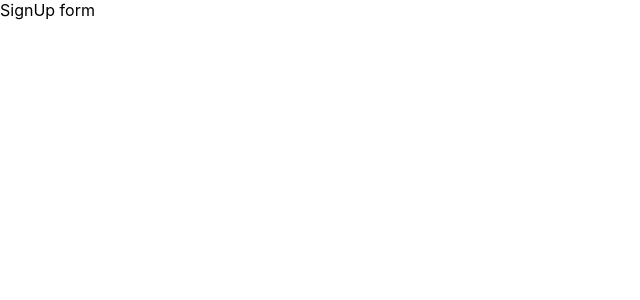
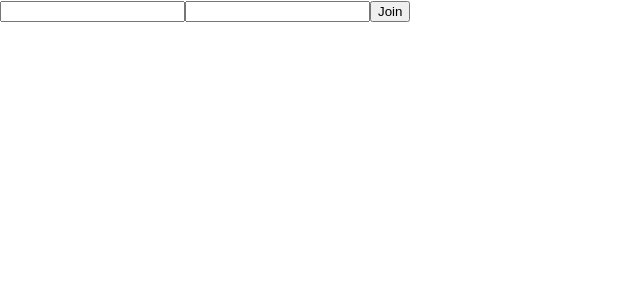
Before and after one commit to SorrowOfMind/cat-chat, a React (Create React App) app in the folder client/: page / in a window 1280 px wide. Shown: the top 300 px of the page, without its empty margins (0-640 px from the left). Built offline with nearby package versions, Linux system fonts and the light colour scheme.

Commit message:
join form

```diff
--- a/client/package.json
+++ b/client/package.json
@@ -6,6 +6,7 @@
     "@testing-library/jest-dom": "^4.2.4",
     "@testing-library/react": "^9.5.0",
     "@testing-library/user-event": "^7.2.1",
+    "formik": "^2.1.5",
     "query-string": "^6.13.1",
     "react": "^16.13.1",
     "react-dom": "^16.13.1",
@@ -13,7 +14,8 @@
     "react-router-dom": "^5.2.0",
     "react-scripts": "3.4.1",
     "react-scroll-to-bottom": "^3.0.0",
-    "socket.io-client": "^2.3.0"
+    "socket.io-client": "^2.3.0",
+    "yup": "^0.29.1"
   },
   "scripts": {
     "start": "react-scripts start",
--- a/client/src/components/SignUp.js
+++ b/client/src/components/SignUp.js
@@ -1,10 +1,42 @@
-import React from 'react';
+import React, {useState} from 'react';
+import {Formik} from 'formik';
+import * as Yup from 'yup';
+import {Link} from 'react-router-dom';
 
 const SignUp = () => {
+    const [username,
+        setUsername] = useState('');
+    const [chatroom,
+        setChatroom] = useState('');
+
     return (
-        <div>
-            SignUp form
-        </div>
+        <Formik
+            initialValues={{
+            username: '',
+            chatroom: ''
+        }}
+            validationSchema={Yup.object({
+            username: Yup
+                .string()
+                .required('Required'),
+            chatroom: Yup
+                .string()
+                .required('Required')
+        })}
+            onSubmit={values => {
+            console.log(values);
+        }}>{formik => (
+                <div className="form-wrapper">
+                    <form onSubmit={formik.handleSubmit}>
+                        <input type="text" id="username" {...formik.getFieldProps('username')}/>
+                        {formik.touched.username && formik.errors.username ? <div>{formik.errors.username}</div> : null}
+                        <input type="text" id="chatroom" {...formik.getFieldProps('chatroom')}/>
+                        {formik.touched.chatroom && formik.errors.chatroom ? <div>{formik.errors.chatroom}</div> : null}
+                        <button type="submit" className="btn-submit">Join</button>
+                    </form>
+                </div>
+            )}
+        </Formik>
     )
 }
 
```
